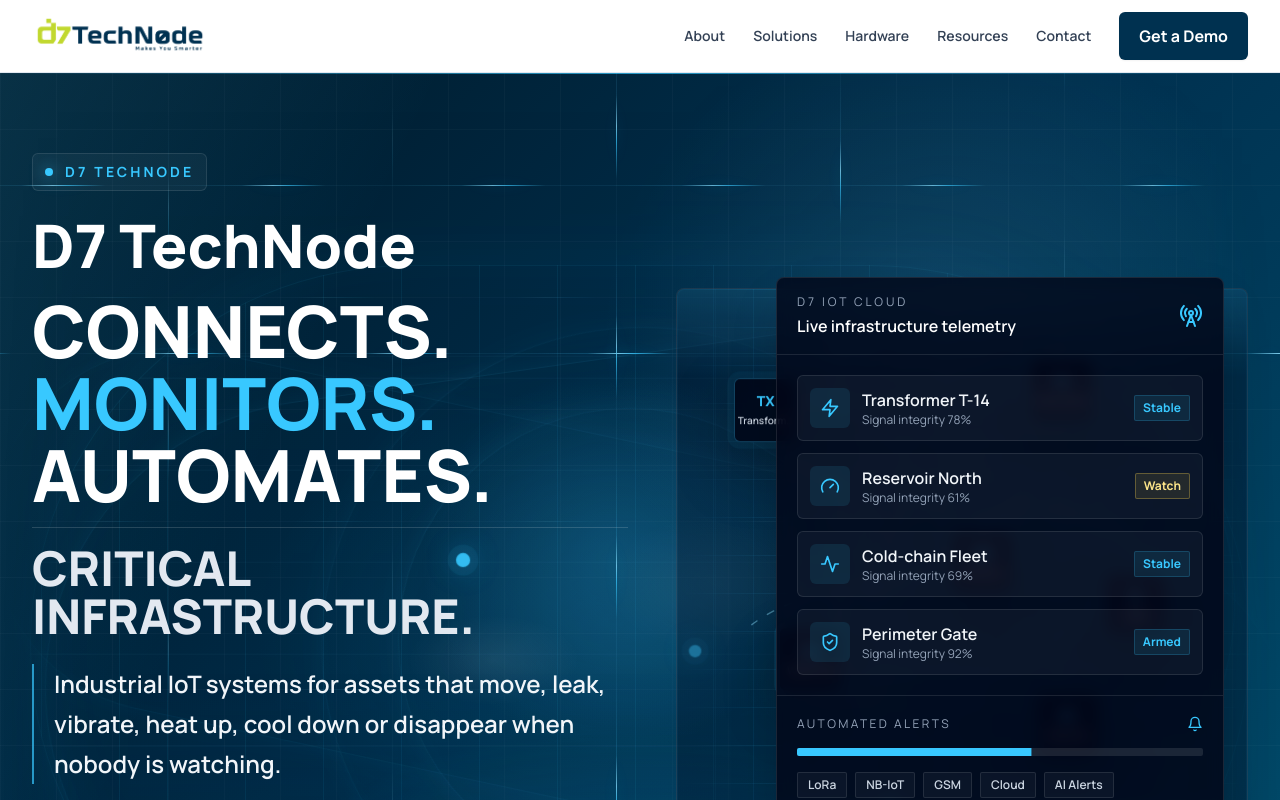
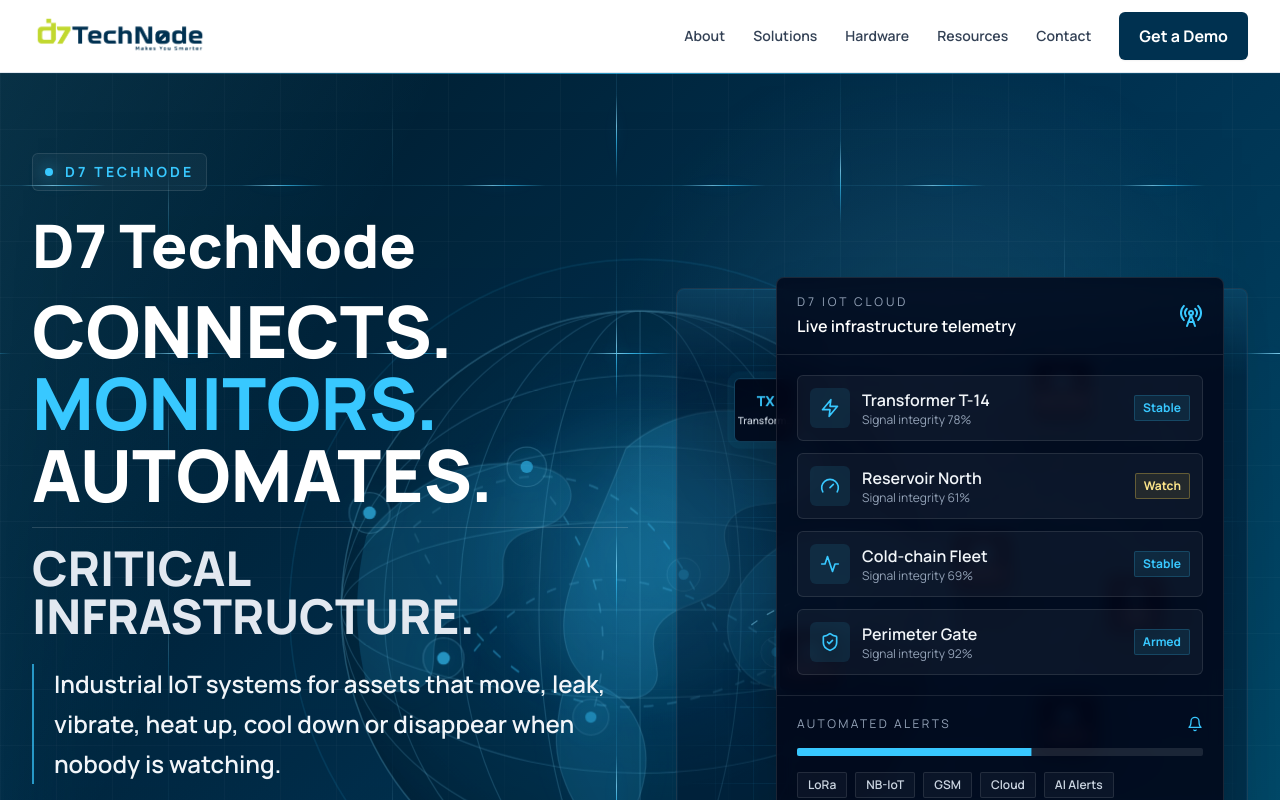
Before and after one commit to Munashe02/d7-technode-website, a Next.js app: page / in a window 1280 px wide. Shown: the top 800 px of the page. Built offline with nearby package versions, Linux system fonts and the light colour scheme.

Commit message:
Add visible connected globe hero

```diff
--- a/app/globals.css
+++ b/app/globals.css
@@ -90,95 +90,87 @@
   .hero-world {
     @apply pointer-events-none absolute inset-0 overflow-hidden;
     background:
-      radial-gradient(circle at 48% 46%, rgba(56, 200, 255, 0.18), transparent 22%),
-      radial-gradient(circle at 74% 25%, rgba(139, 223, 255, 0.12), transparent 28%),
+      radial-gradient(circle at 52% 46%, rgba(56, 200, 255, 0.16), transparent 26%),
+      radial-gradient(circle at 73% 28%, rgba(139, 223, 255, 0.12), transparent 28%),
       linear-gradient(180deg, transparent 0%, rgba(0, 24, 39, 0.12) 76%, rgba(0, 24, 39, 0.42) 100%);
     opacity: 0.95;
     mask-image: linear-gradient(90deg, transparent, black 6%, black 94%, transparent);
   }
 
-  .hero-world__globe {
-    @apply absolute left-1/2 top-[54%] h-[760px] w-[1220px] -translate-x-1/2 -translate-y-1/2;
-    background:
-      radial-gradient(ellipse at 50% 48%, rgba(56, 200, 255, 0.11), transparent 45%),
-      radial-gradient(ellipse at 38% 52%, rgba(255, 255, 255, 0.08), transparent 8%),
-      radial-gradient(ellipse at 56% 42%, rgba(255, 255, 255, 0.06), transparent 11%),
-      radial-gradient(ellipse at 67% 56%, rgba(255, 255, 255, 0.05), transparent 9%);
-    transform-style: preserve-3d;
+  .hero-world__svg {
+    @apply absolute left-1/2 top-[52%] h-[760px] w-[1350px] max-w-none -translate-x-1/2 -translate-y-1/2;
+    opacity: 0.72;
   }
 
-  .hero-world__globe::before {
-    @apply absolute inset-0 rounded-full border border-accent-lime/20 content-[''];
-    background:
-      repeating-linear-gradient(90deg, rgba(56, 200, 255, 0.18) 0 1px, transparent 1px 78px),
-      repeating-linear-gradient(0deg, rgba(139, 223, 255, 0.12) 0 1px, transparent 1px 92px);
-    box-shadow:
-      inset 0 0 90px rgba(56, 200, 255, 0.1),
-      0 0 90px rgba(56, 200, 255, 0.16);
-    opacity: 0.42;
-    animation: worldGridDrift 18s linear infinite;
+  .hero-world__orb {
+    transform-origin: 640px 360px;
+    animation: worldFloat 12s ease-in-out infinite;
   }
 
-  .hero-world__globe::after {
-    @apply absolute inset-x-[8%] bottom-[9%] h-[38%] content-[''];
-    background:
-      linear-gradient(180deg, transparent, rgba(0, 49, 80, 0.28)),
-      radial-gradient(ellipse at 50% 80%, rgba(56, 200, 255, 0.22), transparent 52%);
-    opacity: 0.7;
+  .hero-world__outer-glow {
+    fill: none;
+    stroke: rgba(56, 200, 255, 0.16);
+    stroke-width: 1.5;
+    filter: drop-shadow(0 0 38px rgba(56, 200, 255, 0.34));
   }
 
-  .hero-world__arc {
-    @apply absolute rounded-full border border-accent-lime/25;
-    box-shadow: 0 0 20px rgba(56, 200, 255, 0.16);
+  .hero-world__sphere {
+    stroke: rgba(139, 223, 255, 0.35);
+    stroke-width: 1.4;
   }
 
-  .hero-world__arc--one {
-    inset: 12% 1%;
-    transform: rotate(-8deg);
-    animation: worldArcGlow 5.8s ease-in-out infinite;
+  .hero-world__grid ellipse,
+  .hero-world__grid path {
+    fill: none;
+    stroke: rgba(139, 223, 255, 0.26);
+    stroke-width: 1.1;
   }
 
-  .hero-world__arc--two {
-    inset: 24% -4% 28%;
-    transform: rotate(12deg);
-    animation: worldArcGlow 7s ease-in-out infinite reverse;
+  .hero-world__continents {
+    fill: rgba(56, 200, 255, 0.2);
+    stroke: rgba(139, 223, 255, 0.26);
+    stroke-width: 1.1;
+    filter: drop-shadow(0 0 14px rgba(56, 200, 255, 0.2));
+    transform-origin: 640px 360px;
+    animation: continentDrift 16s ease-in-out infinite;
   }
 
-  .hero-world__arc--three {
-    inset: 8% 24%;
-    transform: rotate(62deg);
-    animation: worldArcGlow 6.4s ease-in-out infinite;
+  .hero-world__routes path {
+    fill: none;
+    stroke: url('#globeLine');
+    stroke-width: 1.5;
+    stroke-linecap: round;
+    stroke-dasharray: 8 14;
+    animation: pathFlow 6s linear infinite;
+    filter: drop-shadow(0 0 9px rgba(56, 200, 255, 0.55));
   }
 
-  .hero-world__arc--four {
-    inset: 18% 31%;
-    transform: rotate(-62deg);
-    animation: worldArcGlow 8s ease-in-out infinite reverse;
+  .hero-world__routes path:nth-child(2) {
+    animation-delay: -1.4s;
   }
 
-  .hero-world__pulse {
-    @apply absolute h-3 w-3 rounded-full bg-accent-lime;
-    box-shadow:
-      0 0 0 7px rgba(56, 200, 255, 0.08),
-      0 0 28px rgba(56, 200, 255, 0.78);
-    animation: worldPulse 2.8s ease-in-out infinite;
+  .hero-world__routes path:nth-child(3) {
+    animation-delay: -2.6s;
   }
 
-  .hero-world__pulse--one {
-    left: 35%;
-    top: 38%;
+  .hero-world__routes path:nth-child(4) {
+    animation-delay: -3.8s;
   }
 
-  .hero-world__pulse--two {
-    left: 54%;
-    top: 50%;
-    animation-delay: -0.9s;
+  .hero-world__nodes g {
+    animation: worldPulse 2.8s ease-in-out infinite;
+    transform-origin: center;
   }
 
-  .hero-world__pulse--three {
-    left: 70%;
-    top: 70%;
-    animation-delay: -1.7s;
+  .hero-world__node-ring {
+    fill: rgba(56, 200, 255, 0.08);
+    stroke: rgba(139, 223, 255, 0.32);
+    stroke-width: 1;
+  }
+
+  .hero-world__node-core {
+    fill: #38c8ff;
+    filter: drop-shadow(0 0 14px rgba(56, 200, 255, 0.9));
   }
 
   .electric-grid-lines {
@@ -489,21 +481,23 @@
   }
 }
 
-@keyframes worldGridDrift {
-  to {
-    background-position: 360px 0, 0 240px;
+@keyframes worldFloat {
+  0%,
+  100% {
+    transform: translateY(0) scale(1);
+  }
+  50% {
+    transform: translateY(-14px) scale(1.02);
   }
 }
 
-@keyframes worldArcGlow {
+@keyframes continentDrift {
   0%,
   100% {
-    opacity: 0.2;
-    filter: drop-shadow(0 0 4px rgba(56, 200, 255, 0.2));
+    transform: translateX(-10px);
   }
   50% {
-    opacity: 0.68;
-    filter: drop-shadow(0 0 18px rgba(56, 200, 255, 0.45));
+    transform: translateX(16px);
   }
 }
 
@@ -578,9 +572,10 @@
   .data-sweep,
   .electric-line,
   .dark-grid-band::before,
-  .hero-world__globe::before,
-  .hero-world__arc,
-  .hero-world__pulse,
+  .hero-world__orb,
+  .hero-world__continents,
+  .hero-world__routes path,
+  .hero-world__nodes g,
   .tech-visual__map::after,
   .network-path,
   .network-node,
@@ -595,12 +590,8 @@
 }
 
 @media (max-width: 767px) {
-  .hero-world__globe {
-    @apply left-[56%] top-[42%] h-[480px] w-[760px];
-  }
-
-  .hero-world__arc--three,
-  .hero-world__arc--four {
-    opacity: 0.28;
+  .hero-world__svg {
+    @apply left-[55%] top-[40%] h-[520px] w-[920px];
+    opacity: 0.46;
   }
 }
--- /dev/null
+++ b/components/HeroWorldGlobe.tsx
@@ -0,0 +1,74 @@
+const nodes = [
+  { cx: 428, cy: 284, delay: '0s' },
+  { cx: 548, cy: 244, delay: '-0.6s' },
+  { cx: 682, cy: 326, delay: '-1.1s' },
+  { cx: 782, cy: 404, delay: '-1.8s' },
+  { cx: 596, cy: 456, delay: '-2.3s' },
+  { cx: 486, cy: 398, delay: '-2.8s' },
+]
+
+export default function HeroWorldGlobe() {
+  return (
+    <svg
+      className="hero-world__svg"
+      viewBox="0 0 1280 720"
+      role="img"
+      aria-label="Global connected infrastructure network"
+    >
+      <defs>
+        <radialGradient id="globeFill" cx="50%" cy="42%" r="58%">
+          <stop offset="0%" stopColor="#38c8ff" stopOpacity="0.24" />
+          <stop offset="48%" stopColor="#003150" stopOpacity="0.4" />
+          <stop offset="100%" stopColor="#001827" stopOpacity="0.76" />
+        </radialGradient>
+        <linearGradient id="globeLine" x1="0%" y1="0%" x2="100%" y2="100%">
+          <stop offset="0%" stopColor="#8bdfff" stopOpacity="0.16" />
+          <stop offset="52%" stopColor="#38c8ff" stopOpacity="0.72" />
+          <stop offset="100%" stopColor="#8bdfff" stopOpacity="0.2" />
+        </linearGradient>
+        <clipPath id="globeClip">
+          <circle cx="640" cy="360" r="278" />
+        </clipPath>
+      </defs>
+
+      <g className="hero-world__orb">
+        <circle className="hero-world__outer-glow" cx="640" cy="360" r="326" />
+        <circle className="hero-world__sphere" cx="640" cy="360" r="278" fill="url(#globeFill)" />
+
+        <g className="hero-world__grid" clipPath="url(#globeClip)">
+          <ellipse cx="640" cy="360" rx="278" ry="82" />
+          <ellipse cx="640" cy="360" rx="278" ry="152" />
+          <ellipse cx="640" cy="360" rx="278" ry="218" />
+          <ellipse cx="640" cy="360" rx="94" ry="278" />
+          <ellipse cx="640" cy="360" rx="168" ry="278" />
+          <ellipse cx="640" cy="360" rx="238" ry="278" />
+          <path d="M362 360H918" />
+          <path d="M640 82V638" />
+        </g>
+
+        <g className="hero-world__continents" clipPath="url(#globeClip)">
+          <path d="M410 254c36-28 82-37 128-25 22 6 30 24 16 42-14 17-39 10-52 29-10 15 2 34-10 50-13 18-43 10-55 31-9 16 4 40-17 51-25 13-63-9-76-39-19-46 20-105 66-139Z" />
+          <path d="M558 428c28-6 55 12 67 42 15 37-2 85-31 109-26-25-51-70-46-108 2-17 3-31 10-43Z" />
+          <path d="M612 210c42-38 112-47 159-19 28 17 29 45 6 61-22 16-54 1-70 27-11 18 10 36-3 56-14 21-50 18-63 42-11 21 10 42-6 58-20 19-64-2-76-33-18-47 16-94 53-192Z" />
+          <path d="M774 292c55-20 117-6 150 36 25 32 10 67-30 70-30 2-55-24-83-11-24 11-26 43-54 45-32 2-59-36-48-73 8-28 32-54 65-67Z" />
+        </g>
+
+        <g className="hero-world__routes" clipPath="url(#globeClip)">
+          <path d="M428 284C512 214 618 214 682 326S737 449 782 404" />
+          <path d="M486 398C548 322 636 296 782 404" />
+          <path d="M548 244C596 303 620 373 596 456" />
+          <path d="M428 284C494 430 598 505 782 404" />
+        </g>
+
+        <g className="hero-world__nodes">
+          {nodes.map((node) => (
+            <g key={`${node.cx}-${node.cy}`} style={{ animationDelay: node.delay }}>
+              <circle className="hero-world__node-ring" cx={node.cx} cy={node.cy} r="16" />
+              <circle className="hero-world__node-core" cx={node.cx} cy={node.cy} r="5" />
+            </g>
+          ))}
+        </g>
+      </g>
+    </svg>
+  )
+}
--- a/components/PageHero.tsx
+++ b/components/PageHero.tsx
@@ -1,5 +1,6 @@
 import Link from 'next/link'
 import { ArrowRight } from 'lucide-react'
+import HeroWorldGlobe from '@/components/HeroWorldGlobe'
 import TechHeroVisual from '@/components/TechHeroVisual'
 
 type PageHeroProps = {
@@ -31,15 +32,7 @@
     <section className="relative overflow-hidden bg-ink text-white">
       <div className="absolute inset-0 grid-pattern opacity-35" aria-hidden="true" />
       <div className="hero-world" aria-hidden="true">
-        <div className="hero-world__globe">
-          <span className="hero-world__arc hero-world__arc--one" />
-          <span className="hero-world__arc hero-world__arc--two" />
-          <span className="hero-world__arc hero-world__arc--three" />
-          <span className="hero-world__arc hero-world__arc--four" />
-          <span className="hero-world__pulse hero-world__pulse--one" />
-          <span className="hero-world__pulse hero-world__pulse--two" />
-          <span className="hero-world__pulse hero-world__pulse--three" />
-        </div>
+        <HeroWorldGlobe />
       </div>
       <div className="electric-grid-lines" aria-hidden="true">
         {Array.from({ length: 10 }).map((_, index) => (
```
